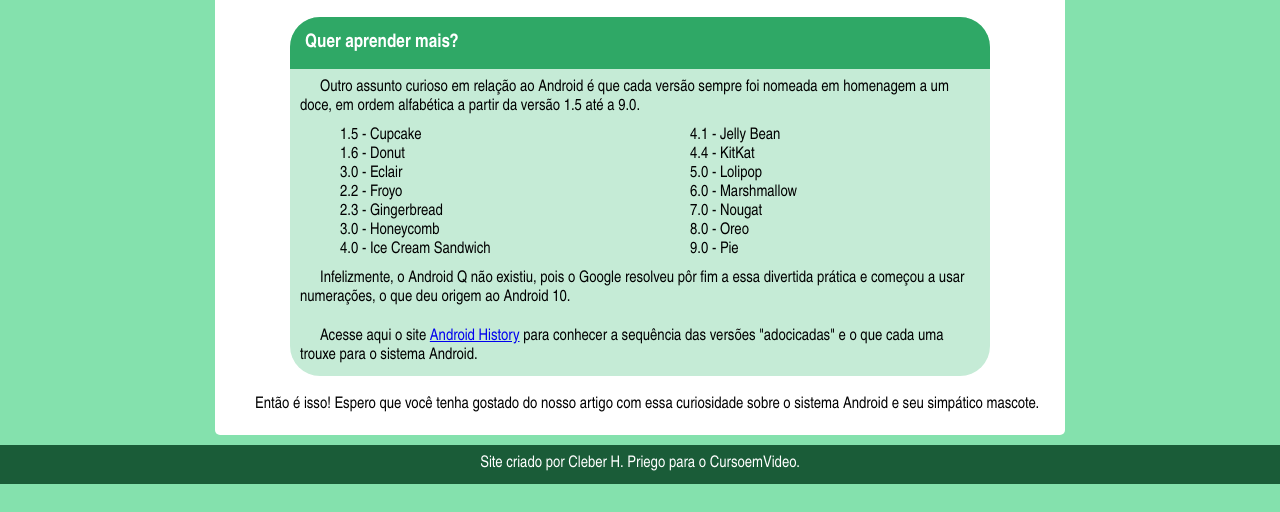
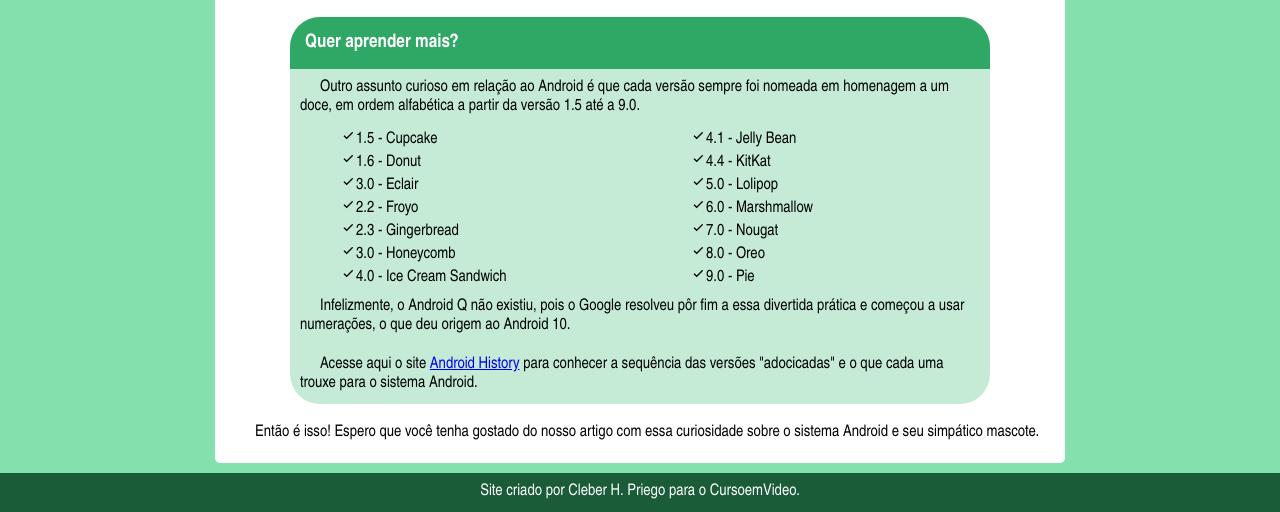
Before and after one commit to CleberPriego/projeto10, a plain HTML site: page index.html in a window 1280 px wide. Shown: the part 1820-2332 px from the top of the page. Before the commit the page ends 2304 px from the top, so only its background shows below. Drawn offline with Linux system fonts and the light colour scheme.

Commit message:
criacao ticagem nas divs

```diff
--- a/index.html
+++ b/index.html
@@ -127,8 +127,12 @@
             padding: 10px;
         }
 
-
-
+        .coluna1 > div::before{
+            content: url(pacote-projeto-d010/imagens/Aniket-Suvarna-Box-Regular-Bx-check.16.png);
+        }
+        .coluna2 > div::before{
+            content: url(pacote-projeto-d010/imagens/Aniket-Suvarna-Box-Regular-Bx-check.16.png);
+        }
     </style>
 </head>
 <body>
```
Also changed, not shown: pacote-projeto-d010/imagens/Aniket-Suvarna-Box-Regular-Bx-check.16.png (added), 2 other files.
